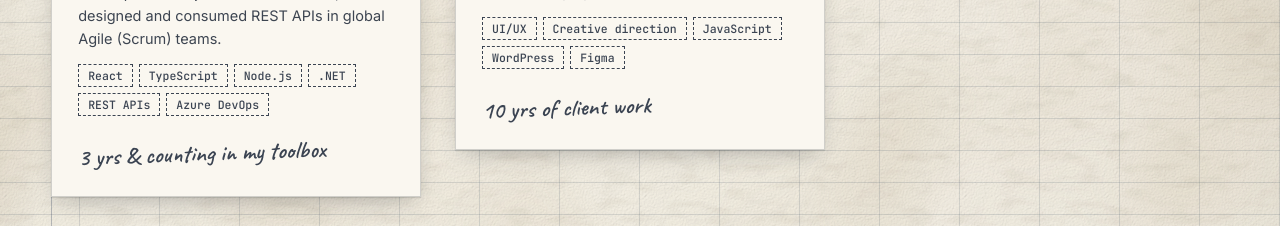
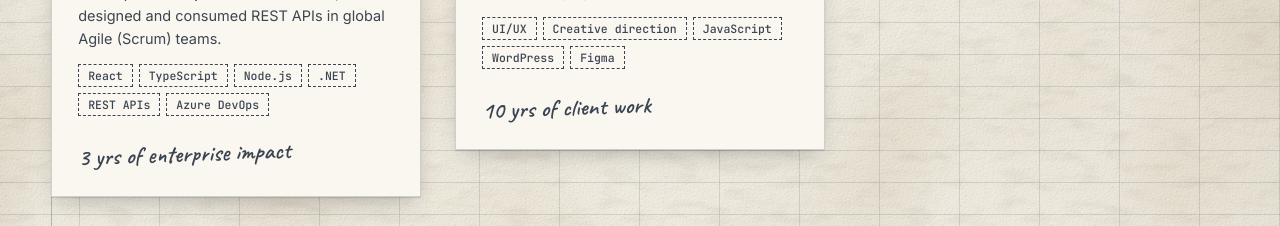
Before and after one commit to marioohashi/marioohashi, a React (Vite) app: page /portfolio in a window 1280 px wide. Shown: the part 1800-2026 px from the top of the page. Built offline with nearby package versions, Linux system fonts and the light colour scheme.

Commit message:
feat(portfolio): major restructuring, add AI assistant backend, and game enhancements

```diff
--- a/src/pages/home/data.ts
+++ b/src/pages/home/data.ts
@@ -8,7 +8,7 @@ export const works = [
     title: 'Full-Stack Web Developer',
     place: 'ExxonMobil',
     period: '2023 — 2025',
-    note: '3 yrs & counting in my toolbox',
+    note: '3 yrs of enterprise impact',
     summary:
       'Intern turned Full Stack Developer, building web applications for global operations.',
     details:
```
